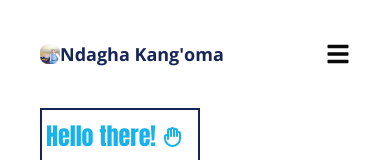
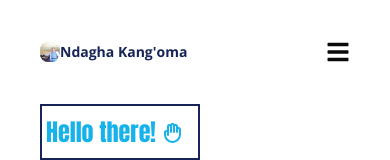
Before and after one commit to therealndagha/portifolio-website, a React (Vite) app: page / in a window 390 px wide. Shown: the top 160 px of the page. Built offline with nearby package versions, Linux system fonts and the light colour scheme.

Commit message:
Add responsiveness on logo

```diff
--- a/src/Components/SkillCard.tsx
+++ b/src/Components/SkillCard.tsx
@@ -18,7 +18,7 @@ const SkillCard = ({category, description, id,skills}: SkillCardPropsType) =>{
                         <p className="text-slate-600 font-inter text-sm text-center">{description}</p>
                 </div>
 
-               <div className="grid grid-cols-2 sm:grid-cols-3 md:grid-cols-4 space-y-5 space-x-10">
+               <div className="grid grid-cols-2 sm:grid-cols-3 md:grid-cols-4 space-y-5 space-x-10 items-center justify-center">
                 {/**skills render here */}
                 {
                     skills.map((skill) => ( <button key={skill}><span className="text-sm font-roboto text-slate-800 p-3">{skill}</span> </button> )  )
--- a/src/index.css
+++ b/src/index.css
@@ -21,7 +21,7 @@
 
 @layer components {
     .logo {
-        @apply text-lg font-open-sans font-bold text-blue-950
+        @apply text-sm md:text-lg font-open-sans font-bold text-blue-950
     }
     .contact_button {
         @apply px-3 py-1.5 font-bold  bg-some-blue-shade text-white rounded-md hover:bg-some-lighter-blue-shade
```
